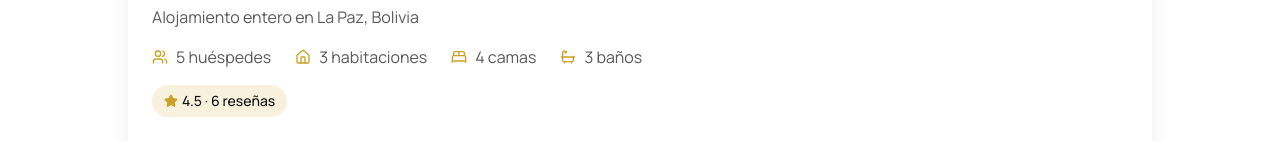
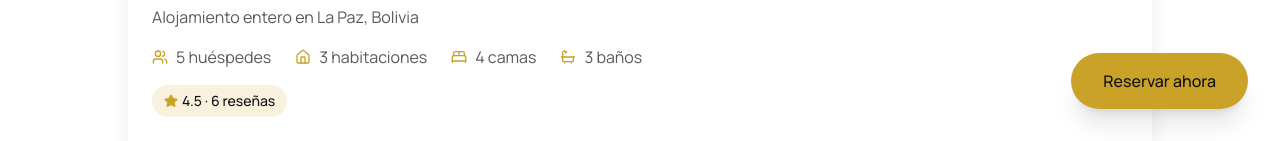
Before and after one commit to BladimirBLopez/andes-stay, a Next.js app: page /apartamentos/vip-de-lujo in a window 1280 px wide. Shown: the part 659-800 px from the top of the page. Built offline with nearby package versions, Linux system fonts and the light colour scheme.

Commit message:
Agregar botón flotante 'Reservar ahora' para desktop en páginas de detalle (antes solo existía en mobile)

```diff
--- a/app/apartamentos/garzonier-premium/GarzonierPremiumClient.tsx
+++ b/app/apartamentos/garzonier-premium/GarzonierPremiumClient.tsx
@@ -241,6 +241,15 @@ export default function GarzonierPremium() {
       <Footer />
       <div className="h-20 bg-noche md:hidden" />
 
+      <a
+        href={whatsappHref}
+        target="_blank"
+        rel="noopener noreferrer"
+        className="hidden md:inline-flex fixed bottom-8 right-8 z-40 items-center gap-2 bg-terracota hover:bg-terracota-light transition-colors text-noche px-8 py-4 rounded-full font-medium shadow-xl"
+      >
+        Reservar ahora
+      </a>
+
       <div className="md:hidden fixed bottom-0 left-0 right-0 bg-hueso border-t border-noche/10 px-6 py-4 flex items-center justify-between z-40">
         <div>
           <div className="font-display text-lg">{NOMBRE.split(" ").slice(0, 2).join(" ")}</div>
--- a/app/apartamentos/vip-de-lujo/VipLujoClient.tsx
+++ b/app/apartamentos/vip-de-lujo/VipLujoClient.tsx
@@ -239,6 +239,15 @@ export default function VipLujoClient() {
       <Footer />
       <div className="h-20 bg-noche md:hidden" />
 
+      <a
+        href={whatsappHref}
+        target="_blank"
+        rel="noopener noreferrer"
+        className="hidden md:inline-flex fixed bottom-8 right-8 z-40 items-center gap-2 bg-terracota hover:bg-terracota-light transition-colors text-noche px-8 py-4 rounded-full font-medium shadow-xl"
+      >
+        Reservar ahora
+      </a>
+
       <div className="md:hidden fixed bottom-0 left-0 right-0 bg-hueso border-t border-noche/10 px-6 py-4 flex items-center justify-between z-40">
         <div>
           <div className="font-display text-lg">Apto. VIP de Lujo</div>
```
